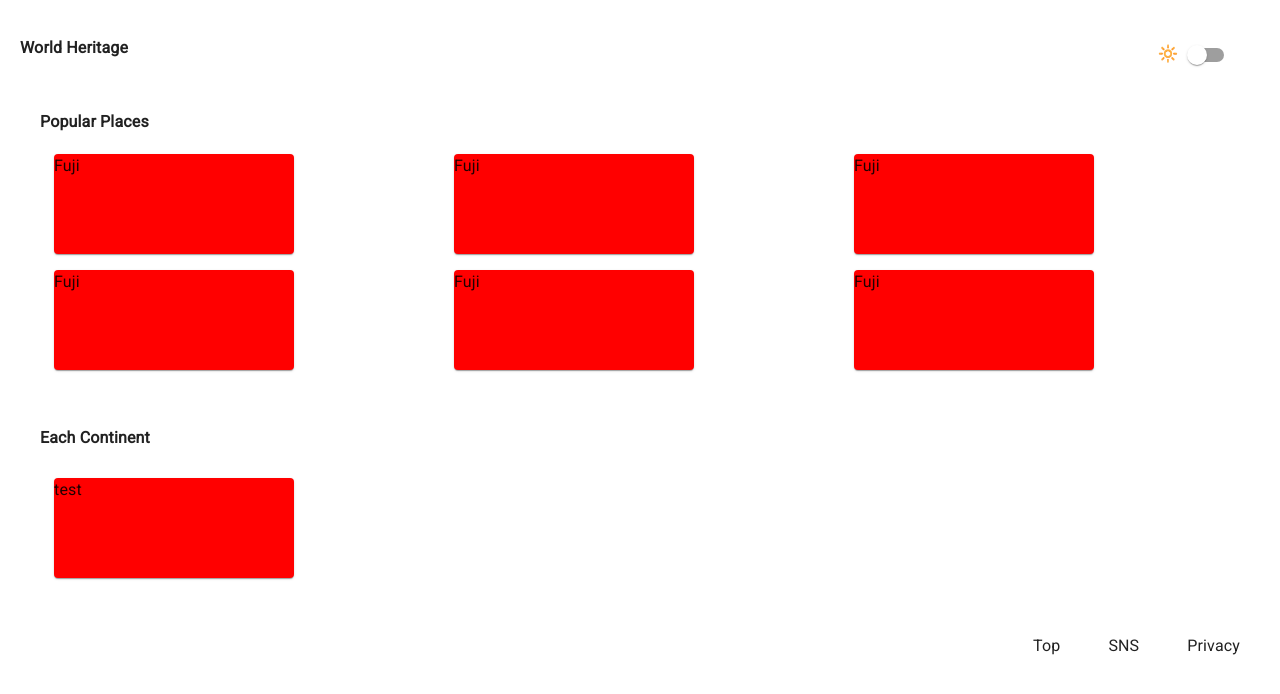
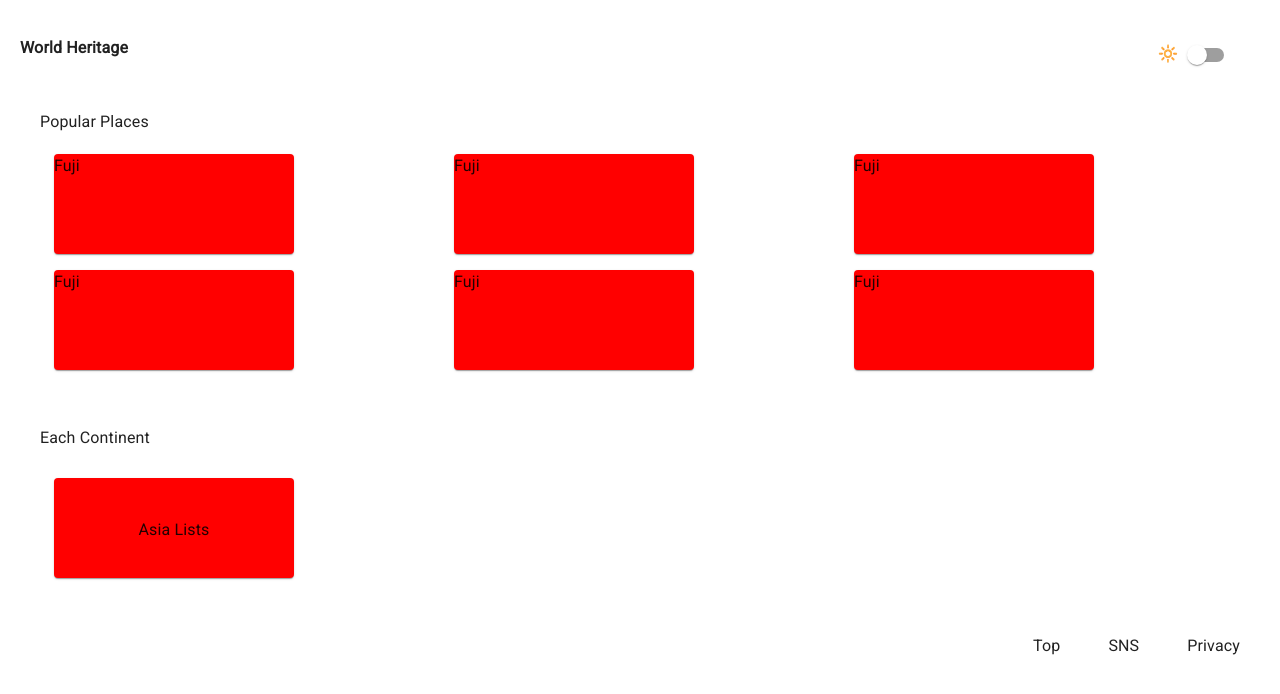
Before and after one commit to zigzagdev/world-heritage, a React (Create React App) app in the folder app/: page / in a window 1280 px wide. Shown: the top 694 px of the page. Built offline with nearby package versions, Linux system fonts and the light colour scheme; the HTML template or start-up script is replaced by a standard one.

Commit message:
fontTailwindCssChange

```diff
--- a/app/src/components/Top.tsx
+++ b/app/src/components/Top.tsx
@@ -6,8 +6,8 @@ import {Link} from 'react-router-dom';
 const Top = () => {
     return (
         <>
-            <div className='max-w-[1400px] mx-10 mb-8 md:mx-5 sm:mx-5 xs:mx-8 xxs:mx-8'>
-                <strong>Popular Places</strong>
+            <div className='max-w-[1400px] mx-10 mb-8 md:mx-5 sm:mx-5 xs:mx-8 xxs:mx-8 '>
+                <h1 className='xs:text-center xs:font-mono xxs:text-center xxs:font-mono'>Popular Places</h1>
                 <div className='my-5'>
                     <div className="
                      grid grid-cols-3 sm:grid-cols-2 md:grid-cols-3
@@ -36,7 +36,7 @@ const Top = () => {
                 </div>
                 <div className='my-14'>
                     <div className='my-7'>
-                        <strong>Each Continent</strong>
+                        <h2 className='xs:text-center xs:font-mono xxs:text-center xxs:font-mono'>Each Continent</h2>
                     </div>
                     <div className="
                      grid grid-cols-3 sm:grid-cols-2 md:grid-cols-3
@@ -44,11 +44,13 @@ const Top = () => {
                      xxs:justify-items-center"
                     >
                         <div className="mx-3.5">
+                            <div className='text-center'>
                             <Link to='/Asia'>
                                 <Card style={{background: 'red', height: '100px', width: '240px'}}>
-                                    test
+                                    <p className='my-10'>Asia Lists</p>
                                 </Card>
                             </Link>
+                            </div>
                         </div>
                     </div>
                 </div>
```
